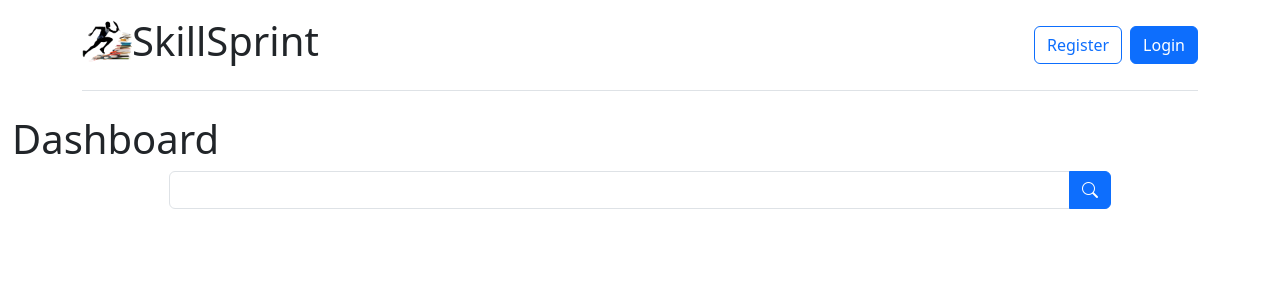
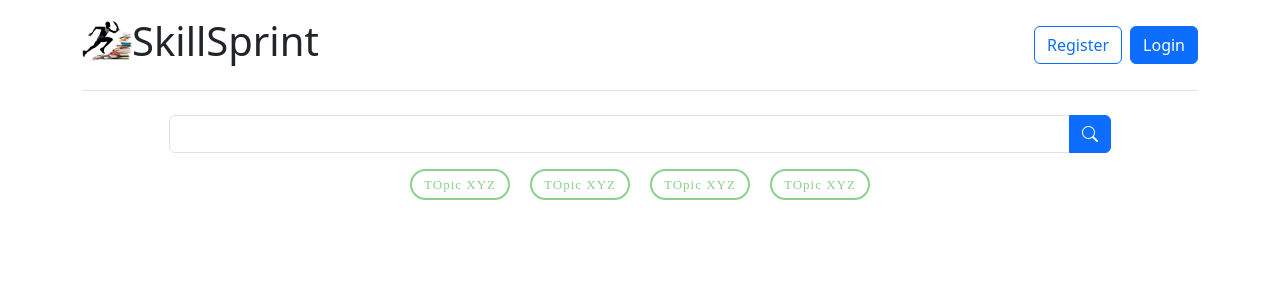
Before and after one commit to cannonspears/skillsprint, a React (Create React App) app in the folder front-end/: page /dashboard in a window 1280 px wide. Shown: the top 300 px of the page. Built offline with nearby package versions, Linux system fonts and the light colour scheme; a web font is replaced by a local one.

Commit message:
Suggested Buttons Progress

```diff
--- a/front-end/src/dashboard/Dashboard.js
+++ b/front-end/src/dashboard/Dashboard.js
@@ -1,11 +1,12 @@
 import React, { useEffect, useState } from "react";
 import Search from "./Search";
+import SuggestedButtons from "./SuggestedButtons";
 
 function Dashboard({ date }) {
   return (
     <main>
-      <h1>Dashboard</h1>
       <Search />
+      <SuggestedButtons />
     </main>
   );
 }
--- /dev/null
+++ b/front-end/src/dashboard/SuggestedButtons.css
@@ -0,0 +1,23 @@
+
+.suggested.btn {
+    margin-left: 10px;
+    margin-right: 10px;
+  }
+
+.suggested.btn-success {
+    font-family: Raleway-SemiBold;
+    font-size: 13px;
+    color: rgba(103, 192, 103, 0.75);
+    letter-spacing: 1px;
+    line-height: 15px;
+    border: 2px solid rgba(103, 192, 103, 0.75);
+    border-radius: 40px;
+    background: transparent;
+    transition: all 0.3s ease 0s;
+  }
+
+  .suggested.btn-success:hover {
+    color: #FFF;
+    background: rgb(103, 192, 103, 0.75);
+    border: 2px solid rgb(103, 192, 103, 0.75);
+  }
--- /dev/null
+++ b/front-end/src/dashboard/SuggestedButtons.js
@@ -0,0 +1,35 @@
+import React from "react";
+import "./SuggestedButtons.css";
+
+function SuggestedButtons() {
+  return (
+    <div className="text-center m-3">
+      <button
+        type="button"
+        className="suggested btn btn-success"
+      >
+        TOpic XYZ
+      </button>
+      <button
+        type="button"
+        className="suggested btn btn-success"
+      >
+        TOpic XYZ
+      </button>
+      <button
+        type="button"
+        className="suggested btn btn-success"
+      >
+        TOpic XYZ
+      </button>
+      <button
+        type="button"
+        className="suggested btn btn-success"
+      >
+        TOpic XYZ
+      </button>
+    </div>
+  );
+}
+
+export default SuggestedButtons;
```
